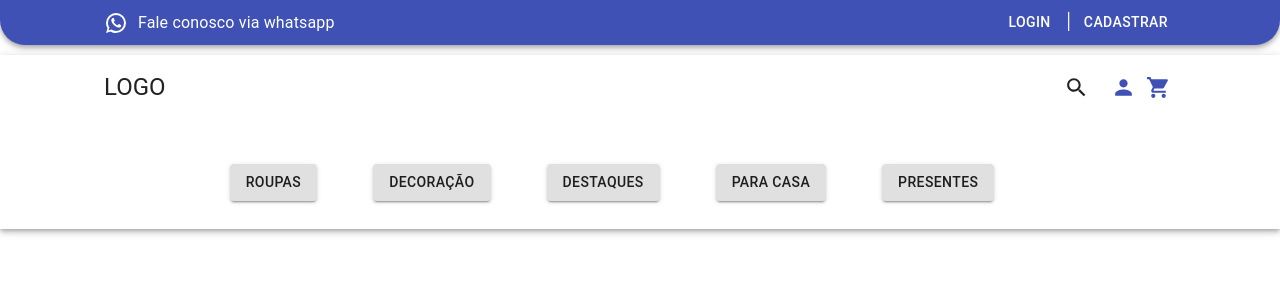
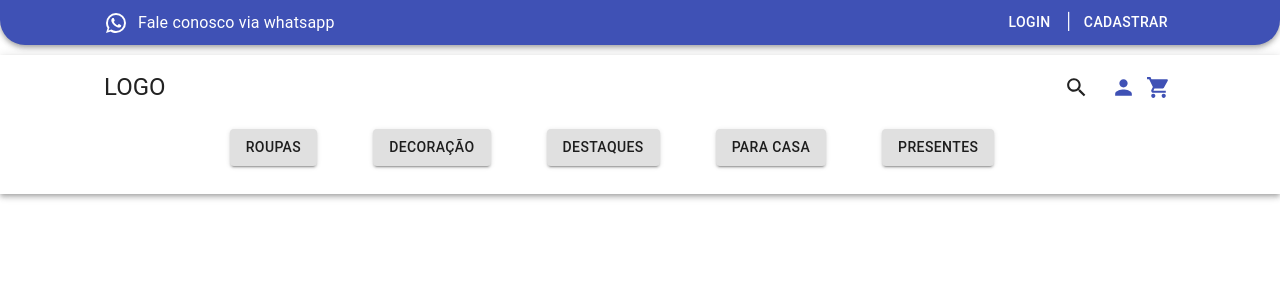
Before and after one commit to felipegaldy/artAtivaFrontEnd, a React (Create React App) app: page / in a window 1280 px wide. Shown: the top 300 px of the page. Built offline with nearby package versions, Linux system fonts and the light colour scheme.

Commit message:
navbar correcoes no margin

```diff
--- a/src/components/estaticos/navbar/Navbar.css
+++ b/src/components/estaticos/navbar/Navbar.css
@@ -29,7 +29,7 @@
     width: 100%;
 }
 .botao{
-    margin-top: 45px!important;
+    margin-top: 10px!important;
     margin-bottom: 28px!important;
     margin-right: 56px!important;
 }
```
